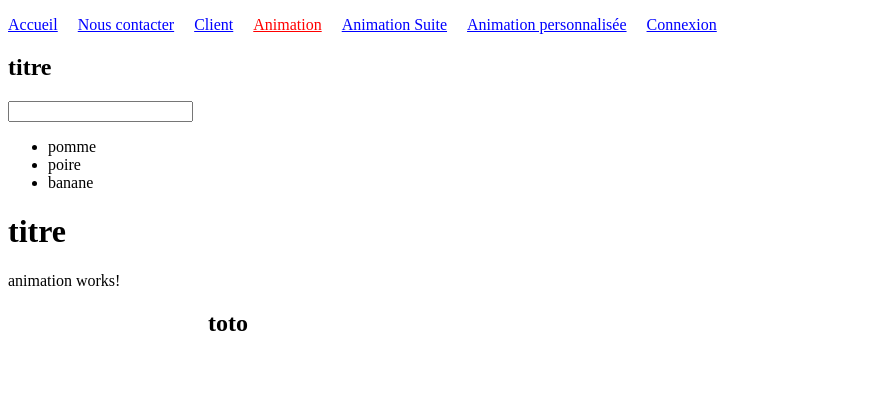
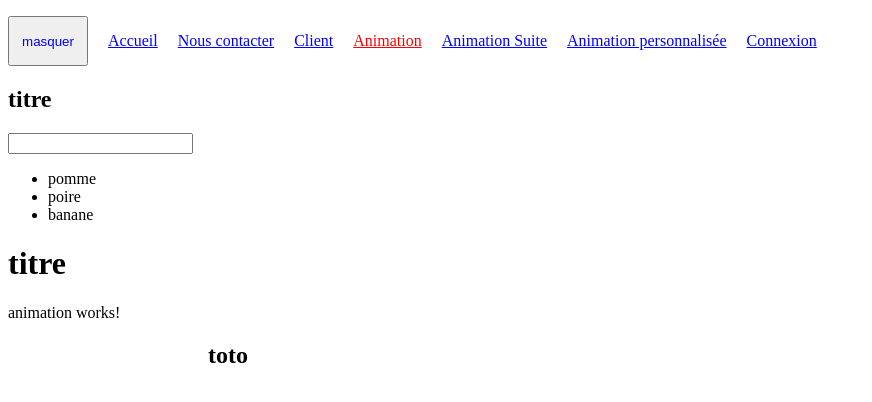
Before and after one commit to webdevproformation/webdevproformation-webdevproformation-angular-3wa-janv-2022, an Angular app in the folder jour1-tp/: page /animation in a window 1280 px wide. Shown: the top 402 px of the page, without its empty margins (0-872 px from the left). Built offline with nearby package versions, Linux system fonts and the light colour scheme.

Commit message:
cas pratique final

```diff
--- a/jour1-tp/src/app/animation/index.ts
+++ b/jour1-tp/src/app/animation/index.ts
@@ -105,3 +105,16 @@ export const animationPersonnalisee = trigger( "animationPersonnalisee" , [
 // cas pratique :
 // pour la page d'accueil => faire apparaitre l'un après l'autre chaque <article> de la page
 // opacity
+
+// cas pratique
+// au niveau du menu => ajouter un bouton
+// cliquer sur le bouton masquer le menu vers le haut
+// recliquer afficher le menu avec un effet de glisser vers le bas
+
+export const menuEffet = trigger( "menuEffet" , [
+    state("afficher" , style({ transform:"translateY(-100px)", opacity : 0})),
+    state("masquer" , style({ transform:"translateY(0px)", opacity : 1} )),
+    transition("masquer <=> afficher" , [
+        animate(1000)
+    ])
+] )
--- a/jour1-tp/src/app/component/menu.component.ts
+++ b/jour1-tp/src/app/component/menu.component.ts
@@ -1,10 +1,12 @@
 import { Component, OnInit } from '@angular/core';
+import { menuEffet } from "../animation"
 // rdv 15h27 => animation avec Angular
 @Component({
   selector: 'menu',
   template: `
     <nav>
-      <ul>
+      <button (click)="onClick()">{{ etat }}</button>
+      <ul [@menuEffet]="etat">
         <li><a routerLink="/" routerLinkActive="actif" [routerLinkActiveOptions]="{exact:true}">Accueil</a></li>
         <li><a routerLink="/contact" routerLinkActive="actif">Nous contacter</a></li>
         <li><a routerLink="/client" routerLinkActive="actif">Client</a></li>
@@ -14,6 +16,7 @@ import { Component, OnInit } from '@angular/core';
         <li><a routerLink="/login" routerLinkActive="actif">Connexion</a></li>
       </ul>
     </nav>`,
+    animations: [menuEffet],
   styles: [
       `:host{ /* sélecteur qui permet de sélectionner la balise qui contient votre vue*/
         padding: 0;
@@ -32,8 +35,12 @@ import { Component, OnInit } from '@angular/core';
       *{ /* TOUTES LES BALISES */
         color : blue;
       }
-      nav > ul{ /* sélectionner le ul qui est enfant direct de nav */
-
+      nav { /* sélectionner le ul qui est enfant direct de nav */
+        display: flex;
+      }
+      button{
+        margin-right:20px;
+        width:80px;
       }
       li + li { /* sélection un li qui est après un li */
 
@@ -42,6 +49,16 @@ import { Component, OnInit } from '@angular/core';
 })
 export class MenuComponent implements OnInit {
 
+  public onClick(){
+    if(this.etat == "masquer"){
+      this.etat = "afficher"
+    } else {
+      this.etat = "masquer"
+    }
+  }
+
+  public etat : string = "masquer"
+
   constructor() { }
 
   ngOnInit(): void {
```
